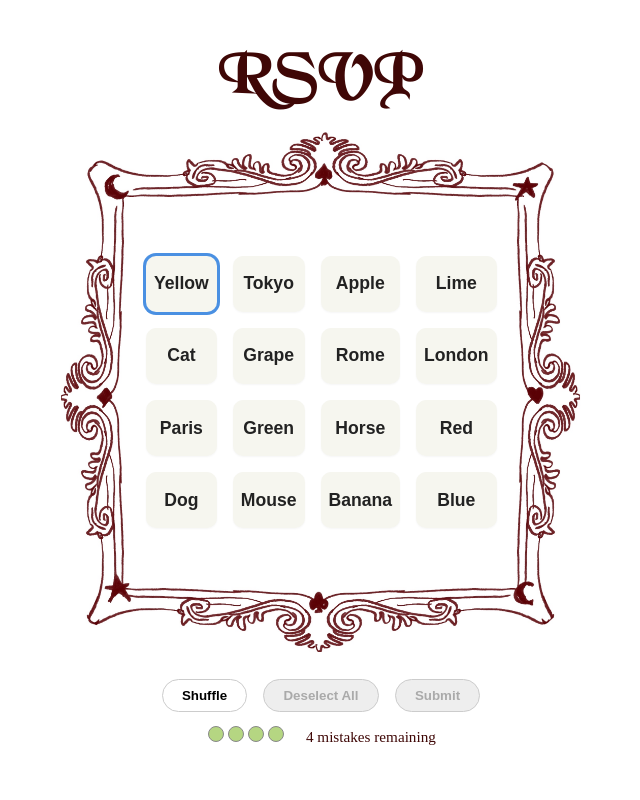
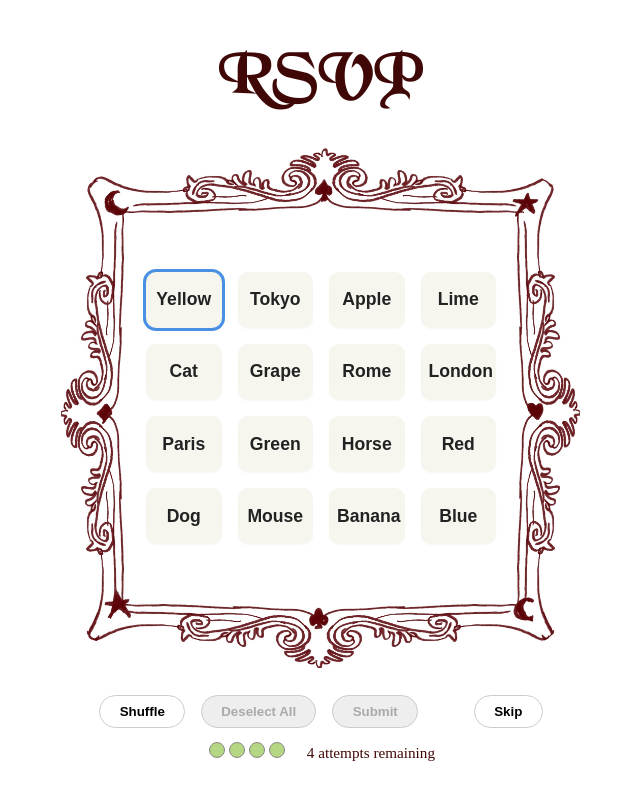
Before and after one commit to sawyer-dev/Weddingsite, an Angular app: page /home in a window 1280 px wide. Shown: the part 1079-1879 px from the top of the page, without its empty margins (319-959 px from the left). Built offline with nearby package versions, Linux system fonts and the light colour scheme; a web font is replaced by a local one.

Commit message:
Connection RSVP bug fixes

```diff
--- a/src/app/connections/connections-game.css
+++ b/src/app/connections/connections-game.css
@@ -1,17 +1,18 @@
 /* Only the grid area gets the border background */
 .connections-game-bg {
   background: url('/assets/images/connections_border.jpg') center/contain no-repeat;
-  /* background-color: #fffbe8; */
-  /* padding: 3.5rem 0 3.5rem 0; */
   border-radius: 24px;
-  /* margin: 2rem auto 0 auto; */
   max-width: 650px;
   display: flex;
-  /* flex-direction: column; */
+  flex-direction: column;
   align-items: center;
-  /* justify-content: center; */
-  /* Ensure min-height for large backgrounds */
   min-height: 525px;
+  /* Center content vertically in the background image */
+  justify-content: center;
+  /* Add top and bottom padding for better alignment */
+  /* padding-top: 3.5rem;
+  padding-bottom: 3.5rem; */
+  margin-top: 2rem;
 }
 
 /* The board now just provides layout and overlay */
@@ -58,12 +59,28 @@
 .words-grid {
   display: grid;
   grid-template-columns: repeat(4, 1fr);
+  /* Remove fixed grid-template-rows and height for dynamic row count */
   gap: 1rem;
   width: 100%;
   max-width: 350px;
-  margin: 0 auto 0 auto; /* Remove vertical margin so grid sits just below solved groups */
-  min-height: 220px;
+  min-width: 280px;
+  min-height: 0;
+  margin: 0 auto 0 auto;
   transition: box-shadow 0.2s;
+}
+.words-grid > button,
+.words-grid > .empty-slot {
+  min-width: 0;
+  min-height: 0;
+  width: 100%;
+  height: 100%;
+  box-sizing: border-box;
+}
+.empty-slot {
+  background: transparent;
+  border: none;
+  width: 100%;
+  height: 100%;
 }
 .words-grid.shake {
   animation: shake 0.4s;
@@ -175,16 +192,33 @@
   display: flex;
   flex-direction: column;
   align-items: center;
-  justify-content: center;
+  justify-content: flex-start;
   z-index: 10;
   border-radius: 12px;
+  padding-top: 2.5rem;
+  padding-bottom: 1.5rem;
+  min-height: 0;
 }
 .endgame-message {
   font-size: 2rem;
   font-weight: bold;
-  margin-bottom: 1.5rem;
+  margin-bottom: 1.2rem;
 }
 .reveal-groups {
   width: 100%;
-  margin-top: 1rem;
+  margin-top: 0.5rem;
+  display: flex;
+  flex-direction: column;
+  align-items: center;
+  gap: 0.5rem;
 }
+.rsvp-link {
+  margin: 2rem auto 0 auto;
+  font-size: 1.3rem;
+  text-align: center;
+}
+.rsvp-link a {
+  color: #800000;
+  font-weight: bold;
+  text-decoration: underline;
+}
--- a/src/app/connections/connections-game.html
+++ b/src/app/connections/connections-game.html
@@ -40,13 +40,15 @@
       <button (click)="shuffleWords()" [disabled]="state !== 'playing'">Shuffle</button>
       <button (click)="deselectAll()" [disabled]="selectedIndices.length === 0 || state !== 'playing'">Deselect All</button>
       <button (click)="submit()" [disabled]="!canSubmit()">Submit</button>
+
+      <button (click)="skip()" style="margin-left: 40px;">Skip</button>
     </div>
     <div class="mistakes">
       <span *ngFor="let m of [].constructor(maxMistakes); let i = index"
             class="mistake-dot"
             [class.used]="i < mistakes"></span>
       <span class="mistake-label" aria-live="polite">
-        {{ maxMistakes - mistakes }} mistakes remaining
+        {{ maxMistakes - mistakes }} attempts remaining
       </span>
     </div>
   </div>
@@ -67,5 +69,9 @@
         </span>
       </div>
     </div>
+      <!-- RSVP Link: Show only when game is complete -->
+  <div *ngIf="isGameComplete()" class="rsvp-link">
+    <a href="https://your-google-form-link" target="_blank">RSVP Here</a>
   </div>
 </div>
+  </div>
--- a/src/app/connections/connections-game.ts
+++ b/src/app/connections/connections-game.ts
@@ -231,4 +231,17 @@ export class ConnectionsGame {
       indices
     }));
   }
+
+  skip() {
+    if (this.state !== 'playing') return;
+    this.state = 'lost';
+    this.selectedIndices = [];
+    this.cdr.detectChanges();
+  }
+
+  // Returns true if the game is over (win or skip/lose)
+  isGameComplete(): boolean {
+    return this.state === 'won' || this.state === 'lost';
+  }
+
 }
--- a/src/app/homepage/homepage.css
+++ b/src/app/homepage/homepage.css
@@ -30,7 +30,7 @@ body {
   max-width: 1500px;
   margin-top: 200px;
   margin-bottom: 200px;
-  scroll-margin-top: 270px;
+  scroll-margin-top: 150px;
 }
 
 .homepage-section h2 {
```
